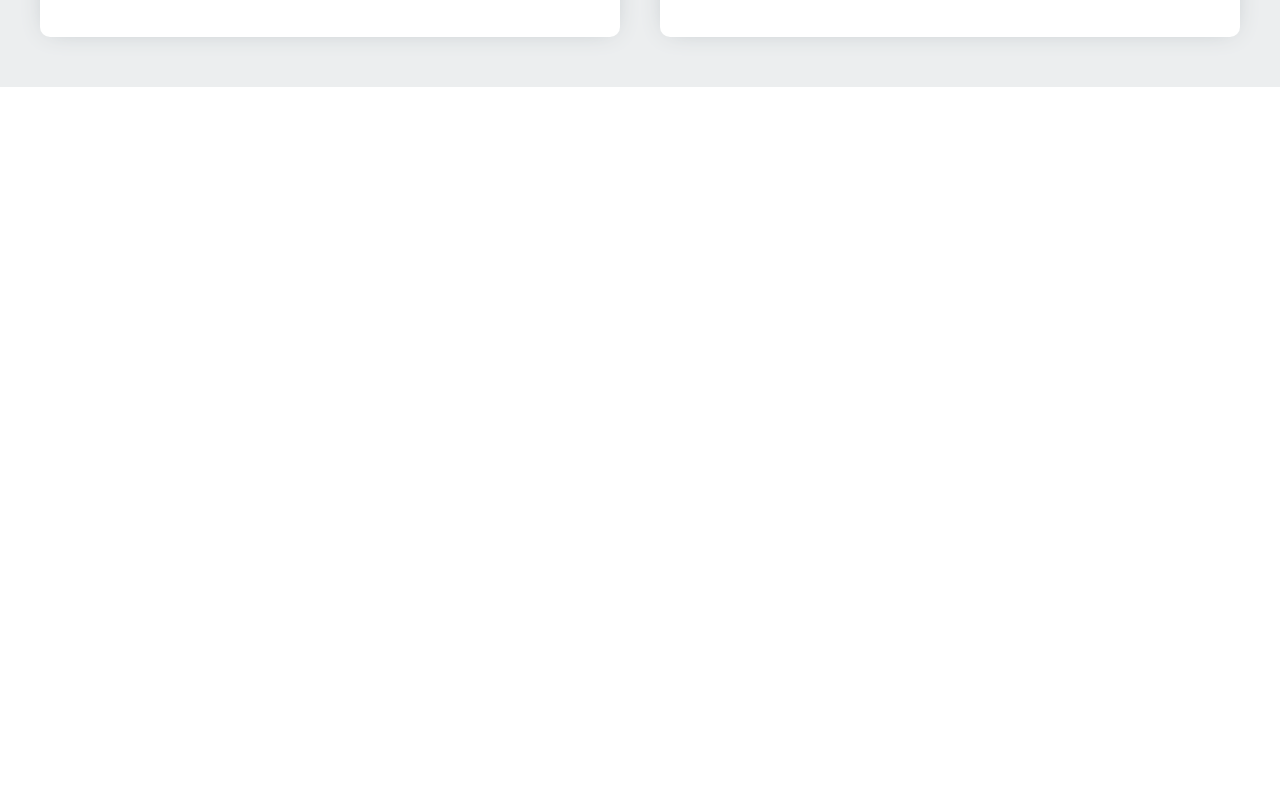
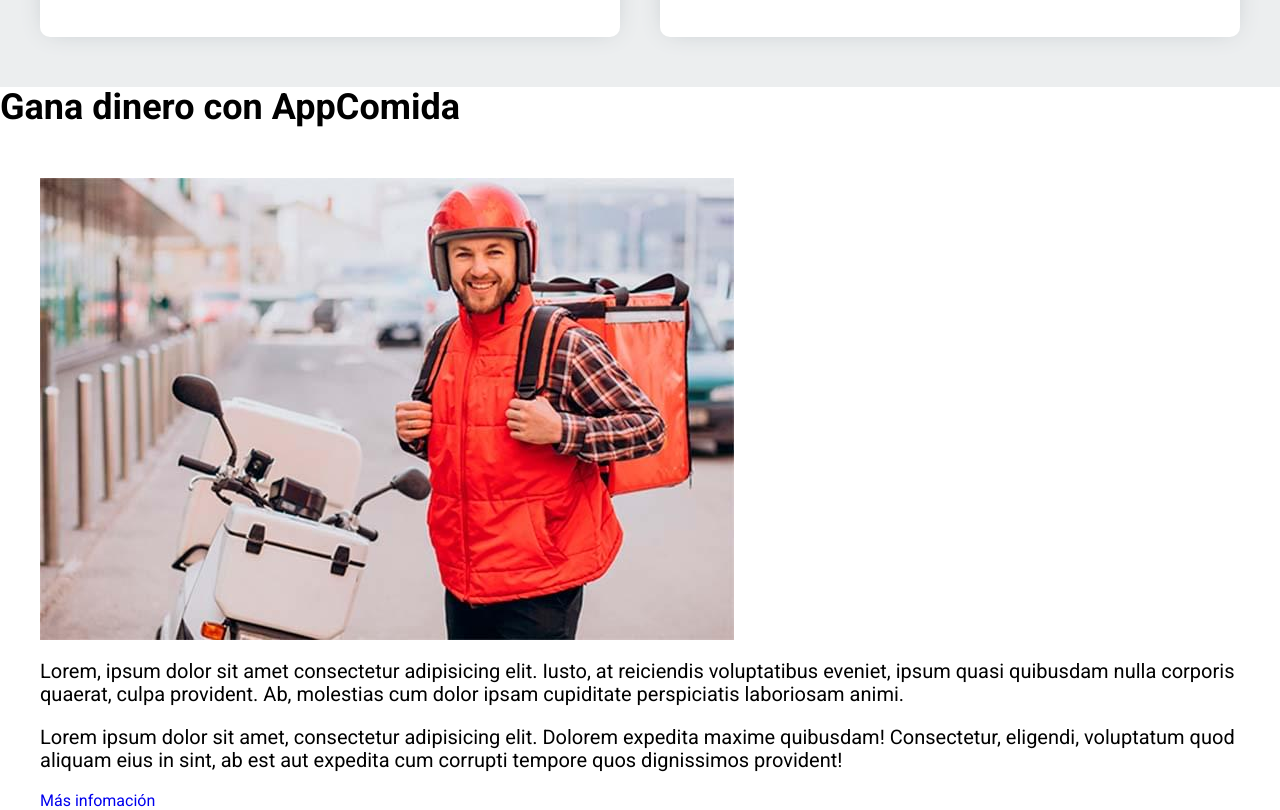
Before and after one commit to johnburetdev/DeliveryApp-CSS-HMTL, a website: page index.html in a window 1280 px wide. Shown: the part 4053-4863 px from the top of the page. Before the commit the page ends 4140 px from the top, so only its background shows below. Drawn offline with Linux system fonts and the light colour scheme.

Commit message:
Repartidores HTML listo

```diff
--- a/index.html
+++ b/index.html
@@ -336,6 +336,26 @@
             </div> <!--Favorito-->
         </div>
     </main>
+
+    <section class="repartidores">
+        <h2 class="repartidores__heading">Gana dinero con AppComida</h2>
+
+        <div class="repartidores__grid contenedor">
+            <div class="repartidores__imagen">
+                <img src="build/img/repartidor.jpg" alt="imagen repartidor">
+            </div>
+            <div class="repartidores__contenido">
+                <p class="repartidores__texto">Lorem, ipsum dolor sit amet consectetur adipisicing elit. Iusto, at
+                    reiciendis voluptatibus eveniet, ipsum quasi quibusdam nulla corporis quaerat, culpa provident. Ab,
+                    molestias cum dolor ipsam cupiditate perspiciatis laboriosam animi.</p>
+                <p class="repartidores__texto">Lorem ipsum dolor sit amet, consectetur adipisicing elit. Dolorem
+                    expedita maxime quibusdam! Consectetur, eligendi, voluptatum quod aliquam eius in sint, ab est aut
+                    expedita cum corrupti tempore quos dignissimos provident!</p>
+
+                <a href="#" class="repartidores__enlace">Más infomación</a>
+            </div>
+        </div>
+    </section>
 </body>
 
 </html>
```
